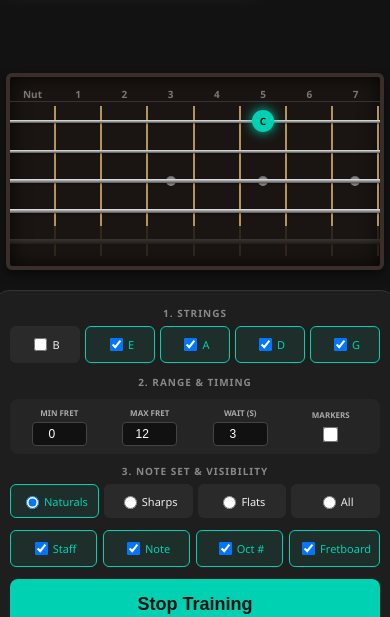
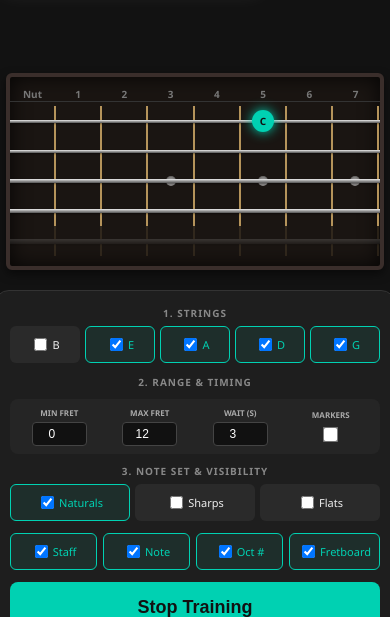
Before and after one commit to Phewie/fretboardtrainer, a plain HTML site: page index.html in a window 390 px wide. Both pictures are taken after a click on the button "Start Training". Shown: the part 227-844 px from the top of the page. Drawn offline with Linux system fonts and the light colour scheme.

Commit message:
Latest update

```diff
--- a/index.html
+++ b/index.html
@@ -53,7 +53,7 @@
 
         /* Layout Grids */
         .grid-layout { display: grid; grid-template-columns: repeat(5, 1fr); gap: 5px; margin-bottom: 12px; }
-        .mode-selection { display: grid; grid-template-columns: repeat(4, 1fr); gap: 5px; margin-bottom: 12px; }
+        .mode-selection { display: grid; grid-template-columns: repeat(3, 1fr); gap: 5px; margin-bottom: 12px; }
         .toggle-row { display: grid; grid-template-columns: repeat(4, 1fr); gap: 6px; margin-bottom: 12px; }
 
         /* Clickable UI Toggle Blocks */
@@ -109,10 +109,9 @@
 
         <span class="group-label">3. Note Set & Visibility</span>
         <div class="mode-selection">
-            <div class="btn-toggle active"><input type="radio" name="mode" value="natural" checked>Naturals</div>
-            <div class="btn-toggle"><input type="radio" name="mode" value="sharps">Sharps</div>
-            <div class="btn-toggle"><input type="radio" name="mode" value="flats">Flats</div>
-            <div class="btn-toggle"><input type="radio" name="mode" value="all">All</div>
+            <div class="btn-toggle active"><input type="checkbox" class="mode-check" value="natural" checked>Naturals</div>
+            <div class="btn-toggle"><input type="checkbox" class="mode-check" value="sharps">Sharps</div>
+            <div class="btn-toggle"><input type="checkbox" class="mode-check" value="flats">Flats</div>
         </div>
 
         <div class="toggle-row">
@@ -147,26 +146,18 @@
         };
 
         const neck = {
-            'B': ["B0", "C1", "C#1", "D1", "Eb1", "E1", "F1", "F#1", "G1", "G#1", "A1", "Bb1", "B1", "C2", "C#2", "D2", "Eb2", "E2", "F2", "F#2", "G2", "G#2", "A2", "Bb2", "B2"],
-            'E': ["E1", "F1", "F#1", "G1", "G#1", "A1", "Bb1", "B1", "C2", "C#2", "D2", "Eb2", "E2", "F2", "F#2", "G2", "G#2", "A2", "Bb2", "B2", "C3", "C#3", "D3", "Eb3", "E3"],
-            'A': ["A1", "Bb1", "B1", "C2", "C#2", "D2", "Eb2", "E2", "F2", "F#2", "G2", "G#2", "A2", "Bb2", "B2", "C3", "C#3", "D3", "Eb3", "E3", "F3", "F#3", "G3", "G#3", "A3"],
-            'D': ["D2", "Eb2", "E2", "F2", "F#2", "G2", "G#2", "A2", "Bb2", "B2", "C3", "C#3", "D3", "Eb3", "E3", "F3", "F#3", "G3", "G#3", "A3", "Bb3", "B3", "C4", "C#4", "D4"],
-            'G': ["G2", "G#2", "A2", "Bb2", "B2", "C3", "C#3", "D3", "Eb3", "E3", "F3", "F#3", "G3", "G#3", "A3", "Bb3", "B3", "C4", "C#4", "D4", "Eb4", "E4", "F4", "F#4", "G4"]
-        };
-
-        const noteTypes = {
-            natural: ["C", "D", "E", "F", "G", "A", "B"],
-            sharps: ["C#", "D#", "F#", "G#", "A#"],
-            flats: ["Db", "Eb", "Gb", "Ab", "Bb"]
+            'B': ["B0", "C1", "C#1/Db1", "D1", "D#1/Eb1", "E1", "F1", "F#1/Gb1", "G1", "G#1/Ab1", "A1", "A#1/Bb1", "B1", "C2", "C#2/Db2", "D2", "D#2/Eb2", "E2", "F2", "F#2/Gb2", "G2", "G#2/Ab2", "A2", "A#2/Bb2", "B2"],
+            'E': ["E1", "F1", "F#1/Gb1", "G1", "G#1/Ab1", "A1", "A#1/Bb1", "B1", "C2", "C#2/Db2", "D2", "D#2/Eb2", "E2", "F2", "F#2/Gb2", "G2", "G#2/Ab2", "A2", "A#2/Bb2", "B2", "C3", "C#3/Db3", "D3", "D#3/Eb3", "E3"],
+            'A': ["A1", "A#1/Bb1", "B1", "C2", "C#2/Db2", "D2", "D#2/Eb2", "E2", "F2", "F#2/Gb2", "G2", "G#2/Ab2", "A2", "A#2/Bb2", "B2", "C3", "C#3/Db3", "D3", "D#3/Eb3", "E3", "F3", "F#3/Gb3", "G3", "G#3/Ab3", "A3"],
+            'D': ["D2", "D#2/Eb2", "E2", "F2", "F#2/Gb2", "G2", "G#2/Ab2", "A2", "A#2/Bb2", "B2", "C3", "C#3/Db3", "D3", "D#3/Eb3", "E3", "F3", "F#3/Gb3", "G3", "G#3/Ab3", "A3", "A#3/Bb3", "B3", "C4", "C#4/Db4", "D4"],
+            'G': ["G2", "G#2/Ab2", "A2", "A#2/Bb2", "B2", "C3", "C#3/Db3", "D3", "D#3/Eb3", "E3", "F3", "F#3/Gb3", "G3", "G#3/Ab3", "A3", "A#3/Bb3", "B3", "C4", "C#4/Db4", "D4", "D#4/Eb4", "E4", "F4", "F#4/Gb4", "G4"]
         };
 
         const fretMarkers = [3, 5, 7, 9, 12, 15, 17, 19, 21];
         const openFrequencies = { 'B': 30.87, 'E': 41.20, 'A': 55.00, 'D': 73.42, 'G': 98.00 };
         let audioCtx = null, isRunning = false, timeoutId = null;
 
-        // Render the physical fretboard visualization based on controls
         function buildFretboard() {
-            // Check visibility state first
             if (!document.getElementById('toggleFretboard').checked) {
                 fretboardContainer.classList.add('hidden');
                 return;
@@ -183,7 +174,6 @@
             header.innerHTML = '';
             board.innerHTML = '';
 
-            // 1. Build out the Fret numbers text tracking row
             const openLabel = document.createElement('div');
             openLabel.className = 'fret-num-cell';
             openLabel.innerText = 'Nut';
@@ -197,11 +187,9 @@
                 header.appendChild(cell);
             }
 
-            // 2. Always maintain the full standard 5-string layout order (G down to B)
             const stringOrder = ['G', 'D', 'A', 'E', 'B'];
             const activeStrings = Array.from(document.querySelectorAll('.string-check:checked')).map(cb => cb.value);
 
-            // 3. Draw each running string row lane
             stringOrder.forEach((stringName, index) => {
                 const lane = document.createElement('div');
                 lane.className = 'string-lane';
@@ -215,7 +203,6 @@
                 line.className = 'string-line';
                 lane.appendChild(line);
 
-                // Add Nut / Open position cell element
                 const nutCell = document.createElement('div');
                 nutCell.className = 'fret-cell';
                 nutCell.setAttribute('data-fret', '0');
@@ -226,14 +213,12 @@
                 nutCell.appendChild(marker);
                 lane.appendChild(nutCell);
 
-                // Add incrementally defined fret bars
                 for (let f = minF; f <= maxF; f++) {
                     if (f === 0) continue;
                     const cell = document.createElement('div');
                     cell.className = 'fret-cell';
                     cell.setAttribute('data-fret', f);
 
-                    // Place standard fret marker dots directly in the true middle lane (A string position at index 2)
                     if (fretMarkers.includes(f) && index === 2) {
                         const dot = document.createElement('div');
                         if (f === 12) {
@@ -264,7 +249,6 @@
                 m.innerText = '';
             });
 
-            // Only attempt highlighting if the fretboard is currently active/visible
             if (!document.getElementById('toggleFretboard').checked) return;
 
             const targetMarker = document.getElementById(`marker-${string}-${fret}`);
@@ -295,12 +279,6 @@
                 if (e.target !== input) {
                     input.checked = !input.checked;
                     input.dispatchEvent(new Event('change', { bubbles: true }));
-                }
-
-                if (input.type === 'radio') {
-                    document.querySelectorAll(`input[name="${input.name}"]`).forEach(r => {
-                        r.closest('.btn-toggle').classList.remove('active');
-                    });
                 }
                 syncUIStyles();
             });
@@ -394,7 +372,8 @@
             if (!isRunning) return;
             const selectedStrings = Array.from(document.querySelectorAll('.string-check:checked')).map(cb => cb.value);
             if (selectedStrings.length === 0) return;
-            const mode = document.querySelector('input[name="mode"]:checked').value;
+
+            const activeModes = Array.from(document.querySelectorAll('.mode-check:checked')).map(cb => cb.value);
             const minF = parseInt(document.getElementById('minFret').value);
             const maxF = parseInt(document.getElementById('maxFret').value);
             const waitTime = parseInt(document.getElementById('delayInput').value) * 1000;
@@ -409,30 +388,53 @@
                 if (i >= 0 && i < neck[randomString].length) {
                     if (filterMarkers && !fretMarkers.includes(i)) continue;
 
-                    let fullNote = neck[randomString][i];
-                    let nameOnly = fullNote.replace(/[0-9]/g, '');
-                    if (mode === 'all') validFrets.push(i);
-                    else if (mode === 'natural' && noteTypes.natural.includes(nameOnly)) validFrets.push(i);
-                    else if (mode === 'sharps' && nameOnly.includes('#')) validFrets.push(i);
-                    else if (mode === 'flats' && nameOnly.includes('b')) validFrets.push(i);
+                    let rawNote = neck[randomString][i];
+                    let isAccidental = rawNote.includes('/');
+                    let isMatch = false;
+
+                    if (activeModes.length === 0) {
+                        isMatch = true;
+                    } else {
+                        if (activeModes.includes('natural') && !isAccidental) isMatch = true;
+                        if (activeModes.includes('sharps') && isAccidental) isMatch = true;
+                        if (activeModes.includes('flats') && isAccidental) isMatch = true;
+                    }
+
+                    if (isMatch) validFrets.push(i);
                 }
             }
+
             if (validFrets.length === 0) { setTimeout(loop, 200); return; }
+
             const fret = validFrets[Math.floor(Math.random() * validFrets.length)];
-            const fullNoteName = neck[randomString][fret];
+            let rawNoteName = neck[randomString][fret];
+            let displayNoteName = rawNoteName;
+
+            if (rawNoteName.includes('/')) {
+                const [sharpPart, flatPart] = rawNoteName.split('/');
+
+                if (activeModes.includes('flats') && !activeModes.includes('sharps')) {
+                    displayNoteName = flatPart;
+                } else if (activeModes.includes('sharps') && !activeModes.includes('flats')) {
+                    displayNoteName = sharpPart;
+                } else {
+                    displayNoteName = Math.random() < 0.5 ? sharpPart : flatPart;
+                }
+            }
 
             if (showName) {
                 noteDisplay.classList.remove('hidden');
-                noteDisplay.innerText = showOctave ? fullNoteName : fullNoteName.replace(/[0-9]/g, '');
+                noteDisplay.innerText = showOctave ? displayNoteName : displayNoteName.replace(/[0-9]/g, '');
             } else {
                 noteDisplay.classList.add('hidden');
             }
 
-            drawStaff(fullNoteName);
-            highlightFretboardNote(randomString, fret, fullNoteName);
+            drawStaff(displayNoteName);
+            highlightFretboardNote(randomString, fret, displayNoteName);
 
             noteDisplay.classList.remove('faded');
             canvas.classList.remove('faded');
+
             timeoutId = setTimeout(() => {
                 if (!isRunning) return;
                 playNote(openFrequencies[randomString] * Math.pow(2, fret / 12));
```
